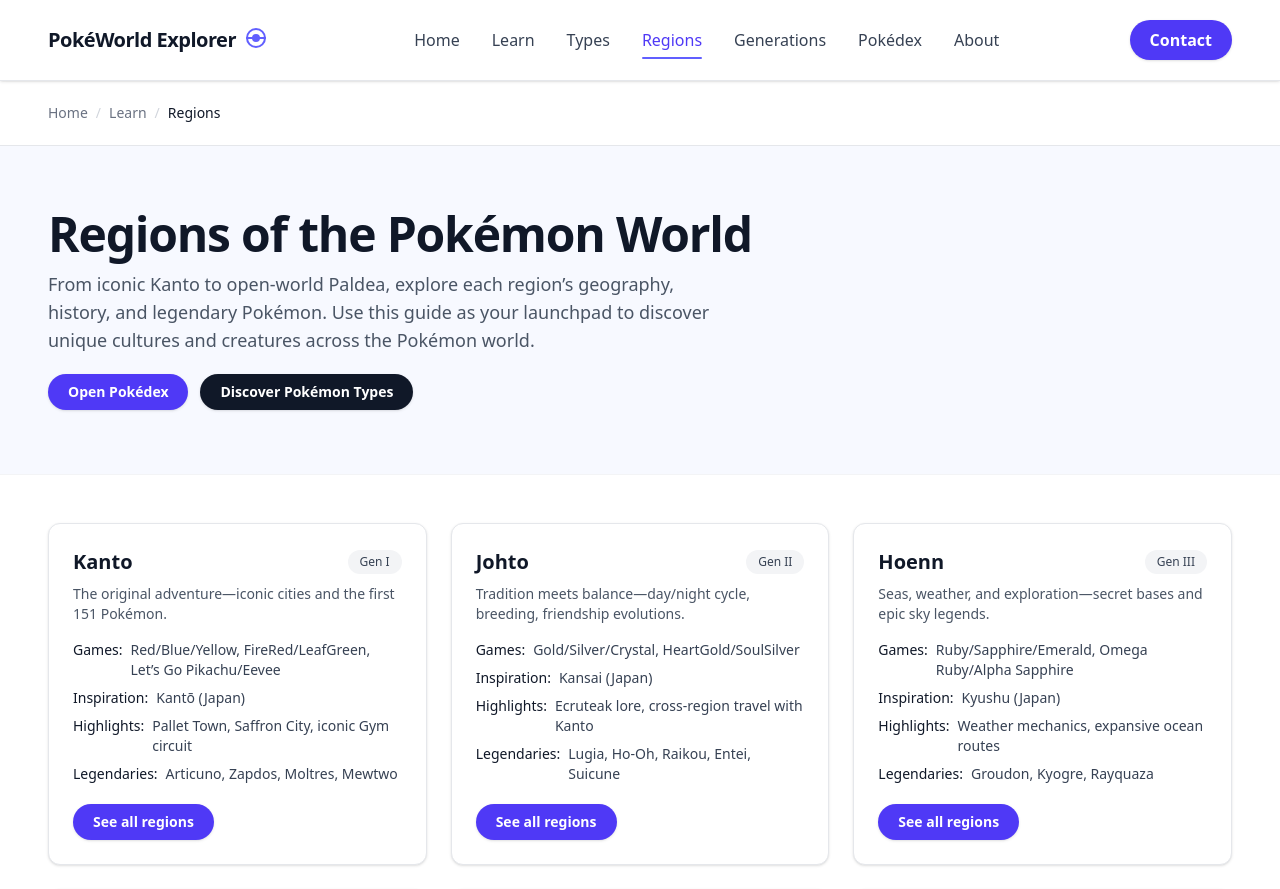
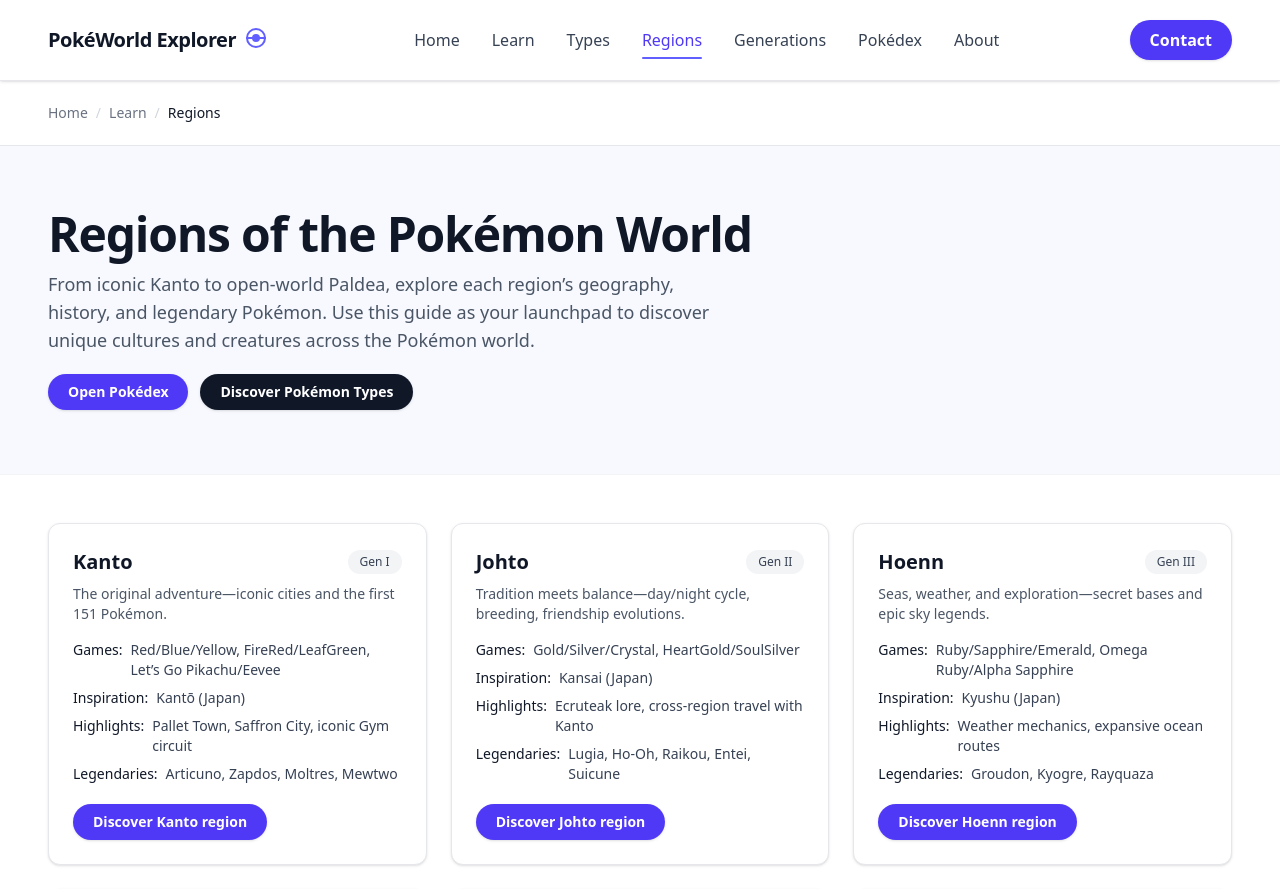
Before and after one commit to pschonffeldt/pokedex-2, a Next.js app: page /learn/pokemon-regions in a window 1280 px wide. Shown: the top 889 px of the page. Built offline with nearby package versions, Linux system fonts and the light colour scheme.

Commit message:
Update button label on regions page, fix padding top on generations page and implement button component

```diff
--- a/src/app/learn/pokemon-generations/page.tsx
+++ b/src/app/learn/pokemon-generations/page.tsx
@@ -1,6 +1,7 @@
 // app/learn/pokemon-generations/page.tsx
 'use client';
 
+import Button from '@/components/button';
 import HeroSection from '@/components/hero';
 import InfoBox from '@/components/info-box';
 import Link from 'next/link';
@@ -192,12 +193,7 @@ export default function PokemonGenerations() {
 
                   {/* CTAs pinned bottom */}
                   <div className="mt-auto pt-5 flex flex-wrap gap-2">
-                    <Link
-                      href={gen.guideHref}
-                      className="rounded-full bg-indigo-600 px-5 py-2 text-sm font-semibold text-white shadow-sm transition-colors hover:bg-indigo-700 focus-visible:outline-none focus-visible:ring-2 focus-visible:ring-indigo-500/60"
-                    >
-                      Generation Guide
-                    </Link>
+                    <Button href={gen.guideHref}>Generation Guide</Button>
                   </div>
                 </div>
               </article>
--- a/src/app/learn/pokemon-regions/page.tsx
+++ b/src/app/learn/pokemon-regions/page.tsx
@@ -220,7 +220,7 @@ export default function PokemonRegions() {
                 </dl>
 
                 <div className="mt-auto pt-5 flex flex-wrap gap-2">
-                  <Button href={region.guideHref}>See all regions</Button>
+                  <Button href={region.guideHref}>Discover {region.name} region</Button>
                 </div>
               </div>
             </article>
```
